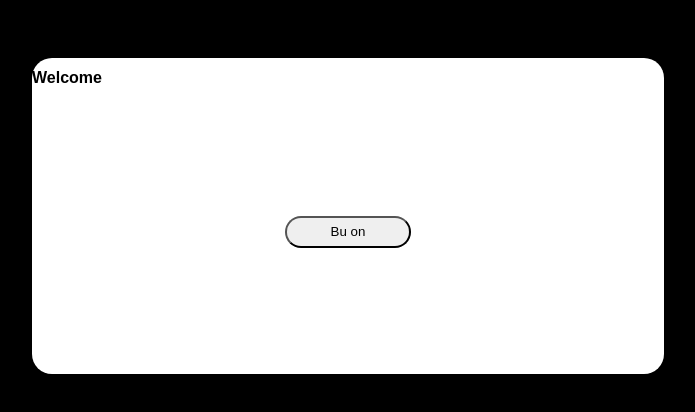
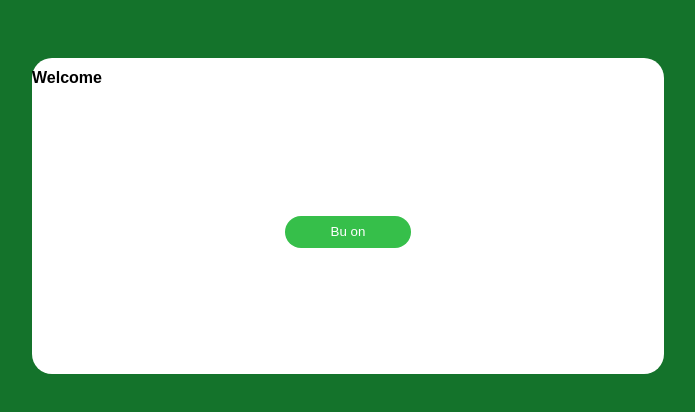
Before and after one commit to DaczoDenes/DenesHonlap, a plain HTML site: page index.html in a window 1280 px wide. Both pictures are taken after a click on the button "Bu on". Shown: the whole page, without its empty margins (292-987 px from the left). Drawn offline with Linux system fonts and the light colour scheme.

Commit message:
Színváltó háttér

```diff
--- a/index.css
+++ b/index.css
@@ -1,3 +1,14 @@
+/*
+COLORS:
+brightest:  #44F24F
+bright:     #36BF4A
+dark:       #14732B
+darkest:    #01260A
+b           black
+
+*/
+
+
 body {
     background-color: black;
     padding-top: 50px;
@@ -31,4 +42,7 @@ h1 {
     width: 20%;
     height: 10%;
     border-radius: 2000px;
+    border: none;
+    background-color: #36BF4A;
+    color: white;
 }
--- a/index.html
+++ b/index.html
@@ -10,7 +10,7 @@
 <body>
     <div class="keret" valign="center">
         <h1>Welcome</h1>
-        <button>Bu on</button>
+        <button onclick="switchBackground()">Bu on</button>
     </div>
 </body>
 </html>
--- a/javaS.js
+++ b/javaS.js
@@ -1,4 +1,4 @@
-
+/*
 $.ajax({
     url: 'https://randomuser.me/api/',
     dataType: 'json',
@@ -6,3 +6,24 @@ $.ajax({
       console.log(data);
     }
   });
+  */
+
+let x = -1;
+
+function switchBackground(){
+  x++;
+  if (x>2){
+    x = 0;
+  }
+  switch(x){
+    case 0:
+      document.body.style.backgroundColor = "#14732B";
+      break;
+    case 1:
+      document.body.style.backgroundColor = "#01260A";
+      break;
+    case 2:
+      document.body.style.backgroundColor = "black";
+      break;
+  }
+}
```
